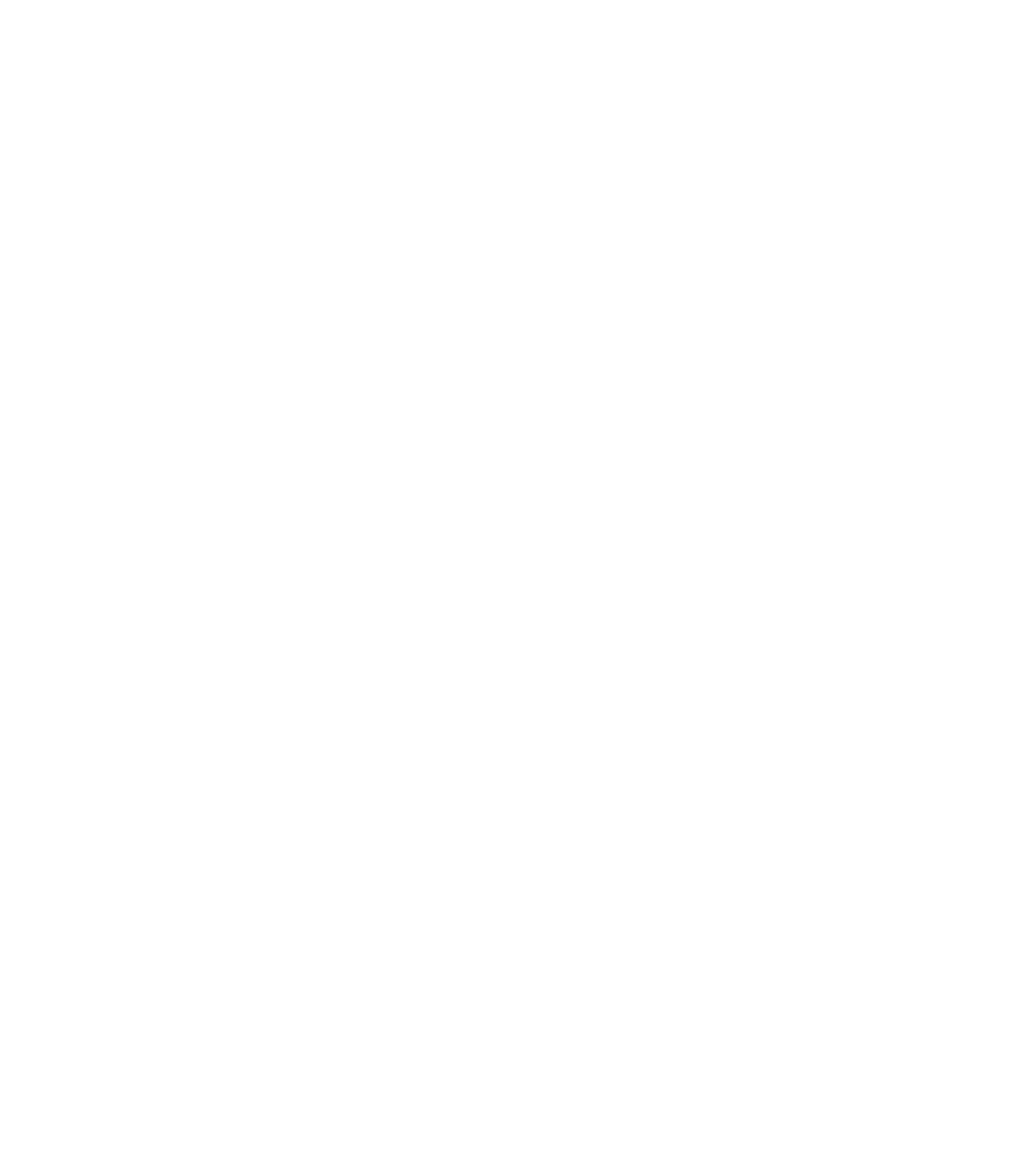
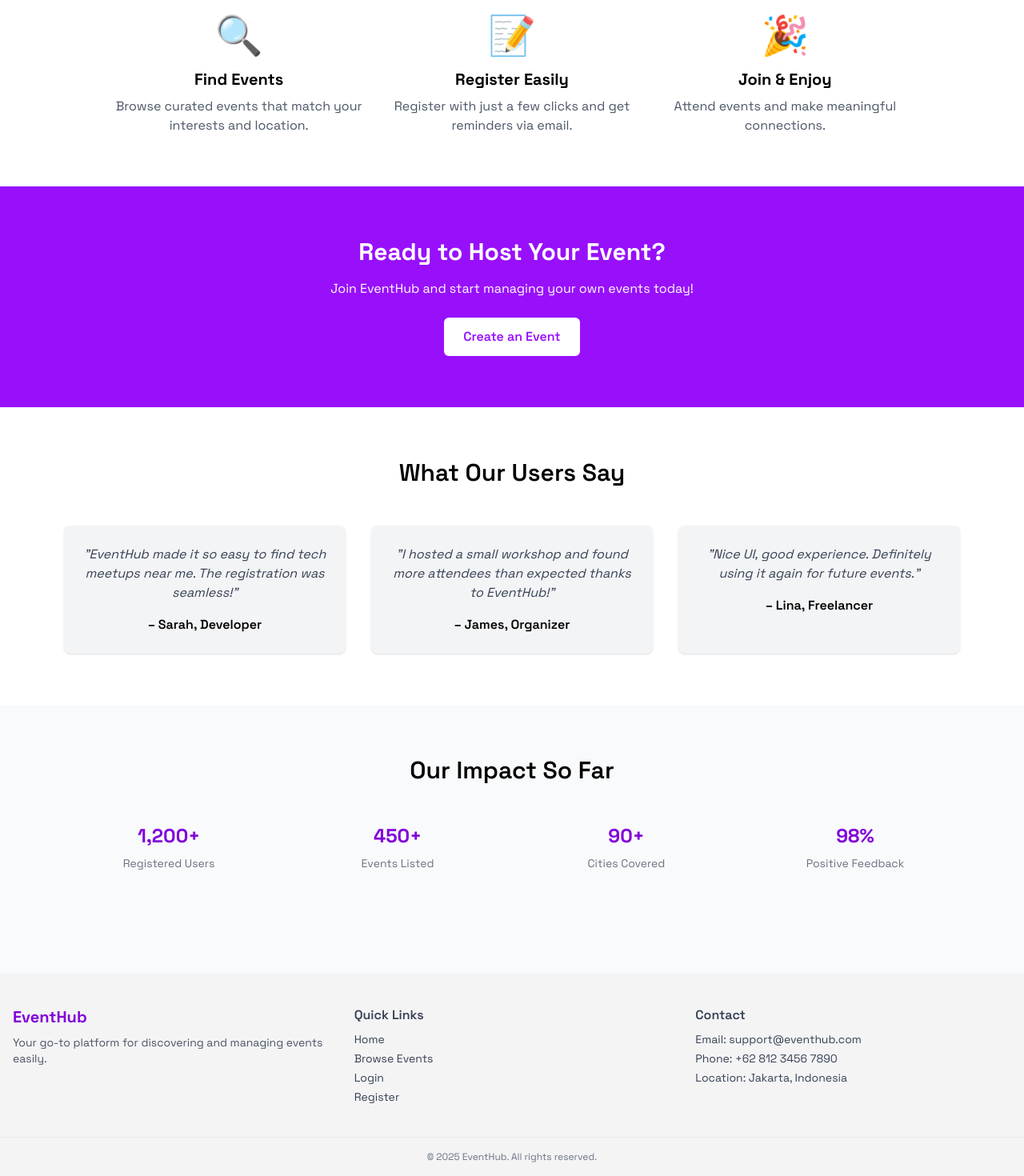
Before and after one commit to Eef-M/EventHub, a Vue app in the folder frontend/: page / in a window 1280 px wide. Shown: the part 1451-2921 px from the top of the page at 80% size. Before the commit the page ends 1156 px from the top, so only its background shows below. Built offline with nearby package versions, Linux system fonts and the light colour scheme.

Commit message:
feat!: add Footer components and add section Home

```diff
--- /dev/null
+++ b/frontend/src/components/Footer.vue
@@ -0,0 +1,46 @@
+<template>
+  <footer class="bg-zinc-100 text-gray-700 mt-16">
+    <div class="max-w-7xl mx-auto px-4 py-10 grid grid-cols-1 md:grid-cols-3 gap-8">
+      <div>
+        <h2 class="text-xl font-bold text-purple-700">EventHub</h2>
+        <p class="mt-2 text-sm text-gray-600">
+          Your go-to platform for discovering and managing events easily.
+        </p>
+      </div>
+
+      <div>
+        <h3 class="text-md font-semibold mb-2">Quick Links</h3>
+        <ul class="space-y-1 text-sm">
+          <li>
+            <RouterLink to="/" class="hover:underline">Home</RouterLink>
+          </li>
+          <li>
+            <RouterLink to="/events" class="hover:underline">Browse Events</RouterLink>
+          </li>
+          <li>
+            <RouterLink to="/login" class="hover:underline">Login</RouterLink>
+          </li>
+          <li>
+            <RouterLink to="/register" class="hover:underline">Register</RouterLink>
+          </li>
+        </ul>
+      </div>
+
+      <div>
+        <h3 class="text-md font-semibold mb-2">Contact</h3>
+        <ul class="text-sm space-y-1">
+          <li>Email: support@eventhub.com</li>
+          <li>Phone: +62 812 3456 7890</li>
+          <li>Location: Jakarta, Indonesia</li>
+        </ul>
+      </div>
+    </div>
+
+    <div class="text-center text-xs text-gray-500 py-4 border-t border-gray-200">
+      © 2025 EventHub. All rights reserved.
+    </div>
+  </footer>
+</template>
+
+<script setup>
+</script>
--- a/frontend/src/layouts/DefaultLayout.vue
+++ b/frontend/src/layouts/DefaultLayout.vue
@@ -4,12 +4,11 @@
     <main>
       <slot />
     </main>
-    <footer class="bg-gray-100 text-center text-sm py-4 mt-10">
-      &copy; 2025 Event Management System. All rights reserved.
-    </footer>
+    <Footer />
   </div>
 </template>
 
 <script setup lang="ts">
+import Footer from '../components/Footer.vue';
 import Navbar from '../components/Navbar.vue';
 </script>
--- a/frontend/src/pages/Home.vue
+++ b/frontend/src/pages/Home.vue
@@ -40,6 +40,98 @@
         </div>
       </div>
     </section>
+
+    <section class="bg-gray-100 py-16">
+      <div class="max-w-7xl mx-auto px-4 text-center">
+        <h2 class="text-3xl font-semibold mb-8">Popular Categories</h2>
+        <div class="grid md:grid-cols-4 gap-6">
+          <div class="bg-white p-6 rounded shadow">🎓 Workshop</div>
+          <div class="bg-white p-6 rounded shadow">💼 Seminar</div>
+          <div class="bg-white p-6 rounded shadow">🎤 Conference</div>
+          <div class="bg-white p-6 rounded shadow">🤝 Meetup</div>
+        </div>
+      </div>
+    </section>
+
+    <section class="bg-white py-16">
+      <div class="max-w-5xl mx-auto px-4 text-center">
+        <h2 class="text-3xl font-semibold mb-10">How It Works</h2>
+        <div class="grid md:grid-cols-3 gap-8">
+          <div>
+            <div class="text-5xl mb-4">🔍</div>
+            <h3 class="font-bold text-xl mb-2">Find Events</h3>
+            <p class="text-gray-600">Browse curated events that match your interests and location.</p>
+          </div>
+          <div>
+            <div class="text-5xl mb-4">📝</div>
+            <h3 class="font-bold text-xl mb-2">Register Easily</h3>
+            <p class="text-gray-600">Register with just a few clicks and get reminders via email.</p>
+          </div>
+          <div>
+            <div class="text-5xl mb-4">🎉</div>
+            <h3 class="font-bold text-xl mb-2">Join & Enjoy</h3>
+            <p class="text-gray-600">Attend events and make meaningful connections.</p>
+          </div>
+        </div>
+      </div>
+    </section>
+
+    <section class="bg-purple-600 py-16 text-white text-center">
+      <div class="max-w-4xl mx-auto px-4">
+        <h2 class="text-3xl font-bold mb-4">Ready to Host Your Event?</h2>
+        <p class="mb-6">Join EventHub and start managing your own events today!</p>
+        <button class="bg-white text-purple-600 font-semibold px-6 py-3 rounded-md hover:bg-gray-100 transition">
+          Create an Event
+        </button>
+      </div>
+    </section>
+
+    <section class="bg-white py-16">
+      <div class="max-w-6xl mx-auto px-4 text-center">
+        <h2 class="text-3xl font-semibold mb-12">What Our Users Say</h2>
+        <div class="grid md:grid-cols-3 gap-8">
+          <div class="bg-gray-100 p-6 rounded-lg shadow">
+            <p class="text-gray-700 italic">"EventHub made it so easy to find tech meetups near me. The registration was
+              seamless!"</p>
+            <h4 class="font-semibold mt-4">– Sarah, Developer</h4>
+          </div>
+          <div class="bg-gray-100 p-6 rounded-lg shadow">
+            <p class="text-gray-700 italic">"I hosted a small workshop and found more attendees than expected thanks to
+              EventHub!"</p>
+            <h4 class="font-semibold mt-4">– James, Organizer</h4>
+          </div>
+          <div class="bg-gray-100 p-6 rounded-lg shadow">
+            <p class="text-gray-700 italic">"Nice UI, good experience. Definitely using it again for future events."</p>
+            <h4 class="font-semibold mt-4">– Lina, Freelancer</h4>
+          </div>
+        </div>
+      </div>
+    </section>
+
+    <section class="bg-gray-50 py-16">
+      <div class="max-w-6xl mx-auto px-4 text-center">
+        <h2 class="text-3xl font-semibold mb-12">Our Impact So Far</h2>
+        <div class="grid md:grid-cols-4 gap-6 text-purple-700 font-bold text-2xl">
+          <div>
+            <p>1,200+</p>
+            <span class="block text-sm text-gray-500 font-normal mt-2">Registered Users</span>
+          </div>
+          <div>
+            <p>450+</p>
+            <span class="block text-sm text-gray-500 font-normal mt-2">Events Listed</span>
+          </div>
+          <div>
+            <p>90+</p>
+            <span class="block text-sm text-gray-500 font-normal mt-2">Cities Covered</span>
+          </div>
+          <div>
+            <p>98%</p>
+            <span class="block text-sm text-gray-500 font-normal mt-2">Positive Feedback</span>
+          </div>
+        </div>
+      </div>
+    </section>
+
   </DefaultLayout>
 </template>
 
```
